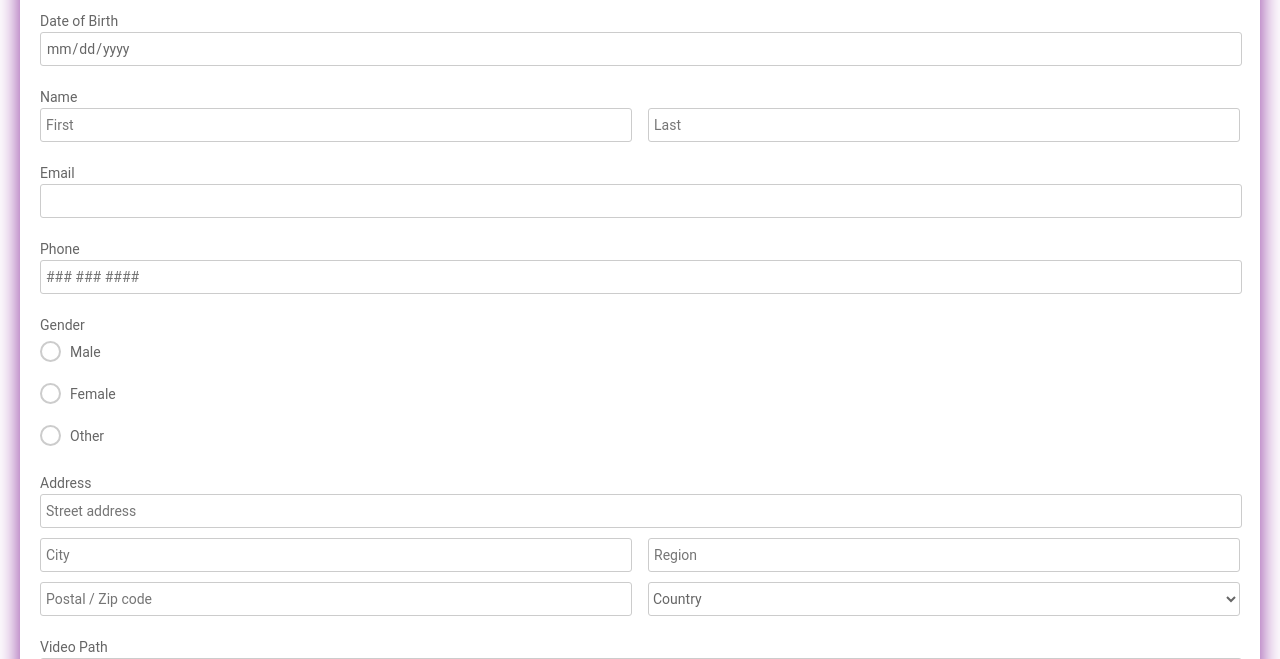
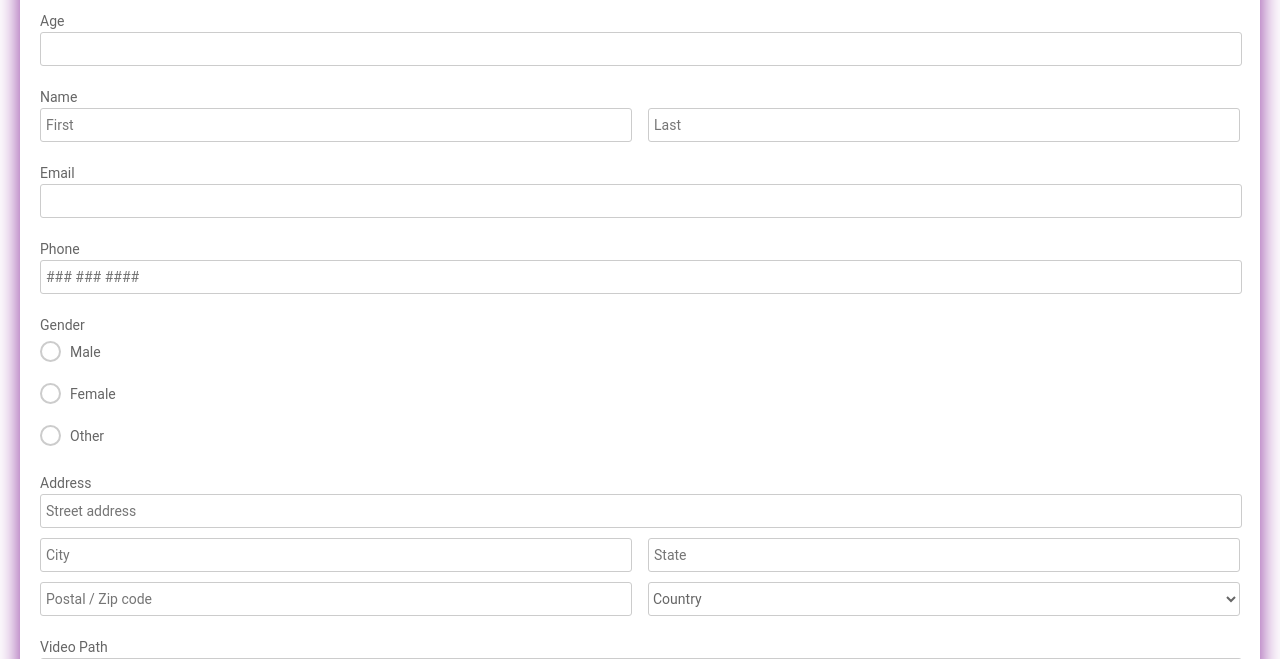
Before and after one commit to Sudhansu812/Heartrate-Monitoring-System-python, a Flask app: template templates/index.html in a window 1280 px wide. Shown: the part 250-909 px from the top of the page. Run offline with Flask 2, Linux system fonts and the light colour scheme; the template is opened without the code that fills it, so the values that code supplies are empty.

Commit message:
Update index.html

```diff
--- a/templates/index.html
+++ b/templates/index.html
@@ -13,9 +13,8 @@
         <h1>HeartRate Monitoring System User Input Form</h1>
       </div>
       <div class="item">
-        <p>Date of Birth</p>
-        <input type="date" name="dob"/>
-        <i class="fas fa-calendar-alt"></i>
+        <p>Age</p>
+        <input type="text" name="age"/>
       </div>
       <div class="item">
         <p>Name</p>
@@ -54,7 +53,7 @@
         <input type="text" name="address" placeholder="Street address" />
         <div class="city-item">
           <input type="text" name="city" placeholder="City"/>
-          <input type="text" name="region" placeholder="Region"/>
+          <input type="text" name="state" placeholder="State"/>
           <input type="text" name="postal" placeholder="Postal / Zip code"/>
           <select name="country">
             <option value="">Country</option>
```
